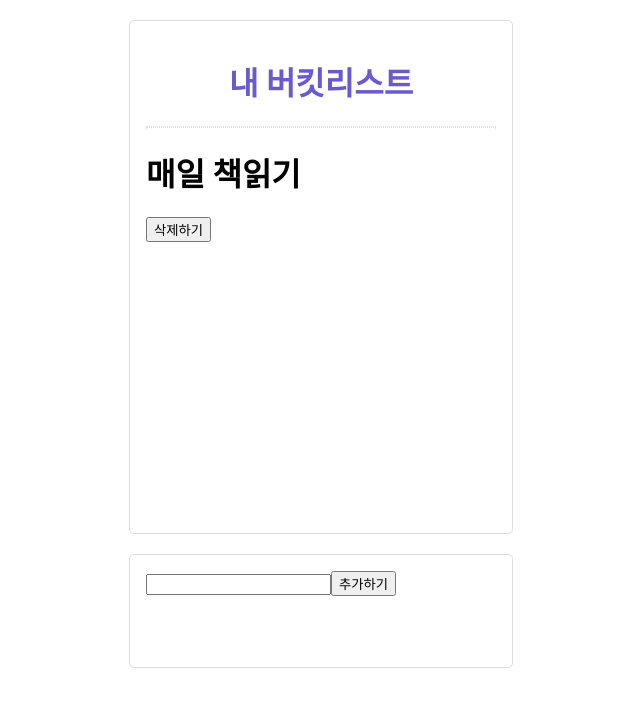
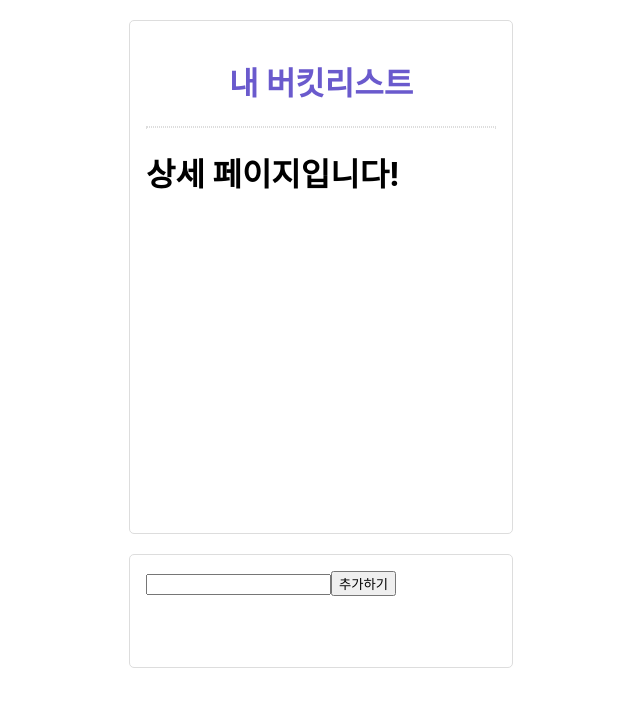
Before and after one commit to crown0205/react-ex, a React (Create React App) app: page /detail/1 in a window 1280 px wide. Shown: the top 706 px of the page, without its empty margins (319-959 px from the left). Built offline with nearby package versions, Linux system fonts and the light colour scheme.

Commit message:
3-5강 기본 설정

```diff
--- a/src/App.js
+++ b/src/App.js
@@ -1,32 +1,25 @@
 import React from "react";
 import styled from "styled-components";
-import { Route, Switch } from "react-router-dom";
-// useDispatch를 가져와요!
-import {useDispatch} from "react-redux";
-// 액션생성함수도 가져오고요!
-import { createBucket } from "./redux/modules/bucket";
+import { Route } from "react-router-dom";
 
 // BucketList 컴포넌트를 import 해옵니다.
 // import [컴포넌트 명] from [컴포넌트가 있는 파일경로];
 import BucketList from "./BucketList";
 import Detail from "./Detail";
-// import NotFound from "./NotFound";
+
 
 function App() {
 
+  const [list, setList] = React.useState(["영화관 가기", "매일 책읽기", "수영 배우기"]);
   const text = React.useRef(null);
-  // useHistory 사용하는 것과 비슷하죠? :)
-  const dispatch = useDispatch();
 
   const addBucketList = () => {
     // 스프레드 문법! 기억하고 계신가요? :)
     // 원본 배열 list에 새로운 요소를 추가해주었습니다.
-    // 여긴 이제 주석처리!
-    // setList([...list, text.current.value]);
+    setList([...list, text.current.value]);
+  }
 
-    dispatch(createBucket(text.current.value));
-  };
-
+  console.log(list);
   return (
     <div className="App">
       <Container>
@@ -34,17 +27,14 @@ function App() {
         <Line />
         {/* 컴포넌트를 넣어줍니다. */}
         {/* <컴포넌트 명 [props 명]={넘겨줄 것(리스트, 문자열, 숫자, ...)}/> */}
-        <Switch>
-          {/* <Route
-            path="/"
-            exact
-            render={(props) => <BucketList list={list} />}
-          /> */}
-          {/* 이제는 render를 사용해서 list를 넘겨줄 필요가 없죠! 버킷리스트가 리덕스에서 데이터를 알아서 가져갈거니까요! */}
-          <Route exact path="/" component={BucketList} />
-          <Route exact path="/detail/:index" component={Detail} />
-          {/* <Route component={NotFound} /> */}
-        </Switch>
+        <Route
+          path="/"
+          exact
+          render={(props) => (
+            <BucketList list={list}/>
+          )}
+        />
+        <Route path="/detail" component={Detail} />
       </Container>
       {/* 인풋박스와 추가하기 버튼을 넣어줬어요. */}
       <Input>
--- a/src/BucketList.js
+++ b/src/BucketList.js
@@ -3,17 +3,12 @@ import React from "react";
 import styled from "styled-components";
 
 import { useHistory } from "react-router-dom";
-// redux 훅 중, useSelector를 가져옵니다.
-import { useSelector } from "react-redux";
 
 const BucketList = (props) => {
   let history = useHistory();
-  //   이 부분은 주석처리!
-  //   console.log(props);
-  //   const my_lists = props.list;
-  // 여기에서 state는 리덕스 스토어가 가진 전체 데이터예요.
-  // 우리는 그 중, bucket 안에 들어있는 list를 가져옵니다.
-  const my_lists = useSelector((state) => state.bucket.list);
+  console.log(props);
+  const my_lists = props.list;
+
   return (
     <ListStyle>
       {my_lists.map((list, index) => {
@@ -22,7 +17,7 @@ const BucketList = (props) => {
             className="list_item"
             key={index}
             onClick={() => {
-              history.push("/detail/"+index);
+              history.push("/detail");
             }}
           >
             {list}
--- a/src/Detail.js
+++ b/src/Detail.js
@@ -1,39 +1,9 @@
-//Detail.js
 // 리액트 패키지를 불러옵니다.
 import React from "react";
-import { useParams, useHistory } from "react-router-dom";
-// redux hook을 불러옵니다.
-import { useDispatch, useSelector } from "react-redux";
-// 내가 만든 액션 생성 함수를 불러옵니다.
-import { deleteBucket } from "./redux/modules/bucket";
 
-const Detail = props => {
-  const dispatch = useDispatch();
-  const history = useHistory();
-  const params = useParams();
-  const bucket_index = params.index;
+const Detail = (props) => {
 
-  // 스토어에서 상태값 가져오기
-  const bucket_list = useSelector(state => state.bucket.list);
-  // url 파라미터에서 인덱스 가져오기
-  // let bucket_index = parseInt(props.match.params.index);
-
-  return (
-    <div>
-      <h1>{bucket_list[bucket_index]}</h1>
-      <button
-        onClick={() => {
-          //   dispatch(); <- 괄호안에는 액션 생성 함수가 들어가야겠죠?
-          // 예를 들면 이렇게요.
-          console.log("삭제하기 버튼을 눌렀어!");
-          dispatch(deleteBucket(bucket_index));
-          history.goBack();
-        }}
-      >
-        삭제하기
-      </button>
-    </div>
-  );
+  return <h1>상세 페이지입니다!</h1>;
 };
 
 export default Detail;
--- a/src/redux/configStore.js
+++ b/src/redux/configStore.js
@@ -1,10 +1,10 @@
-import { createStore, combineReducers } from "redux";
-import bucket from "./modules/bucket";
+// import { createStore, combineReducers } from "redux";
+// import bucket from "./modules/bucket";
 
-const rootReducer = combineReducers({ bucket });
+// const rootReducer = combineReducers({ bucket });
 
-const store = createStore(rootReducer);
+// const store = createStore(rootReducer);
 
-export default store;
+// export default store;
 
-//  스토어를 만드는거. 3-9강 "20분"
+// //  스토어를 만드는거. 3-9강 "20분"
--- a/src/redux/modules/bucket.js
+++ b/src/redux/modules/bucket.js
@@ -1,42 +1,42 @@
-// 액션 타입을 정해줍니다.
-const CREATE = "bucket/CREATE";
-const DELETE = "bucket/DELETE";
+// // 액션 타입을 정해줍니다.
+// const CREATE = "bucket/CREATE";
+// const DELETE = "bucket/DELETE";
 
-// 초기 상태값을 만들어줍니다.
-const initialState = {
-  list: ["영화관 가기", "매일 책읽기", "수영 배우기"],
-};
+// // 초기 상태값을 만들어줍니다.
+// const initialState = {
+//   list: ["영화관 가기", "매일 책읽기", "수영 배우기"],
+// };
 
-// 액션 생성 함수예요.
-// 액션을 만들어줄 함수죠!
-export function createBucket(bucket) {
-  console.log("액션을 생성할거야!");
-  return { type: CREATE, bucket: bucket };
-}
+// // 액션 생성 함수예요.
+// // 액션을 만들어줄 함수죠!
+// export function createBucket(bucket) {
+//   console.log("액션을 생성할거야!");
+//   return { type: CREATE, bucket: bucket };
+// }
 
-export function deleteBucket(bucket_index) {
-  console.log("지울 버킷 인덱스", bucket_index);
-  return { type: DELETE, bucket_index };
-}
+// export function deleteBucket(bucket_index) {
+//   console.log("지울 버킷 인덱스", bucket_index);
+//   return { type: DELETE, bucket_index };
+// }
 
-// 리듀서예요.
-// 실질적으로 store에 들어가 있는 데이터를 변경하는 곳이죠!
-export default function reducer(state = initialState, action = {}) {
-  switch (action.type) {
-    case "bucket/CREATE": {
-      console.log("이제 값을 바꿀거야!");
-      const new_bucket_list = [...state.list, action.bucket];
-      return { list: new_bucket_list };
-    }
+// // 리듀서예요.
+// // 실질적으로 store에 들어가 있는 데이터를 변경하는 곳이죠!
+// export default function reducer(state = initialState, action = {}) {
+//   switch (action.type) {
+//     case "bucket/CREATE": {
+//       console.log("이제 값을 바꿀거야!");
+//       const new_bucket_list = [...state.list, action.bucket];
+//       return { list: new_bucket_list };
+//     }
 
-    case "bucket/DELETE": {
-      const new_bucket_list = state.list.filter((l, idx) => {
-        return parseInt(action.bucket_index) !== idx;
-      });
+//     case "bucket/DELETE": {
+//       const new_bucket_list = state.list.filter((l, idx) => {
+//         return parseInt(action.bucket_index) !== idx;
+//       });
 
-      return { list: new_bucket_list };
-    }
-    default:
-      return state;
-  }
-}
+//       return { list: new_bucket_list };
+//     }
+//     default:
+//       return state;
+//   }
+// }
```
Also changed, not shown: src/index.js (+7 -12 lines).
